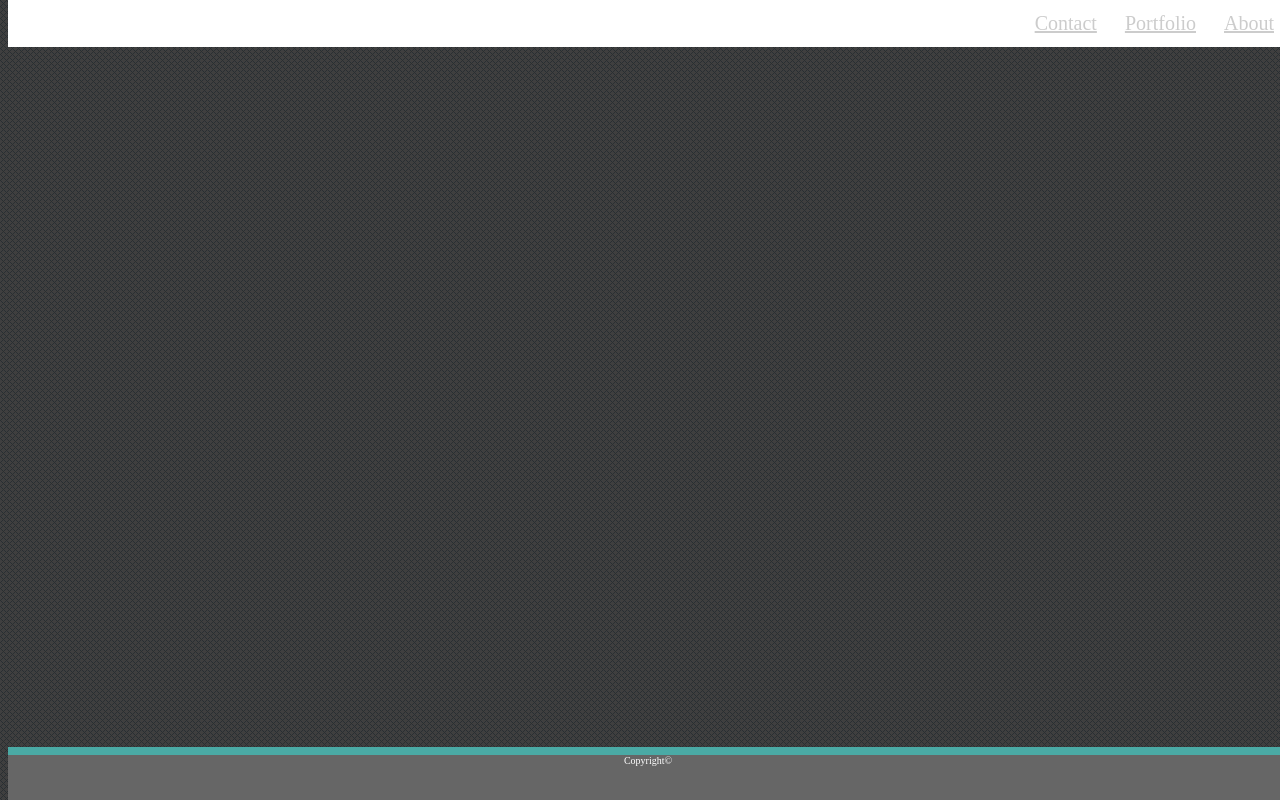
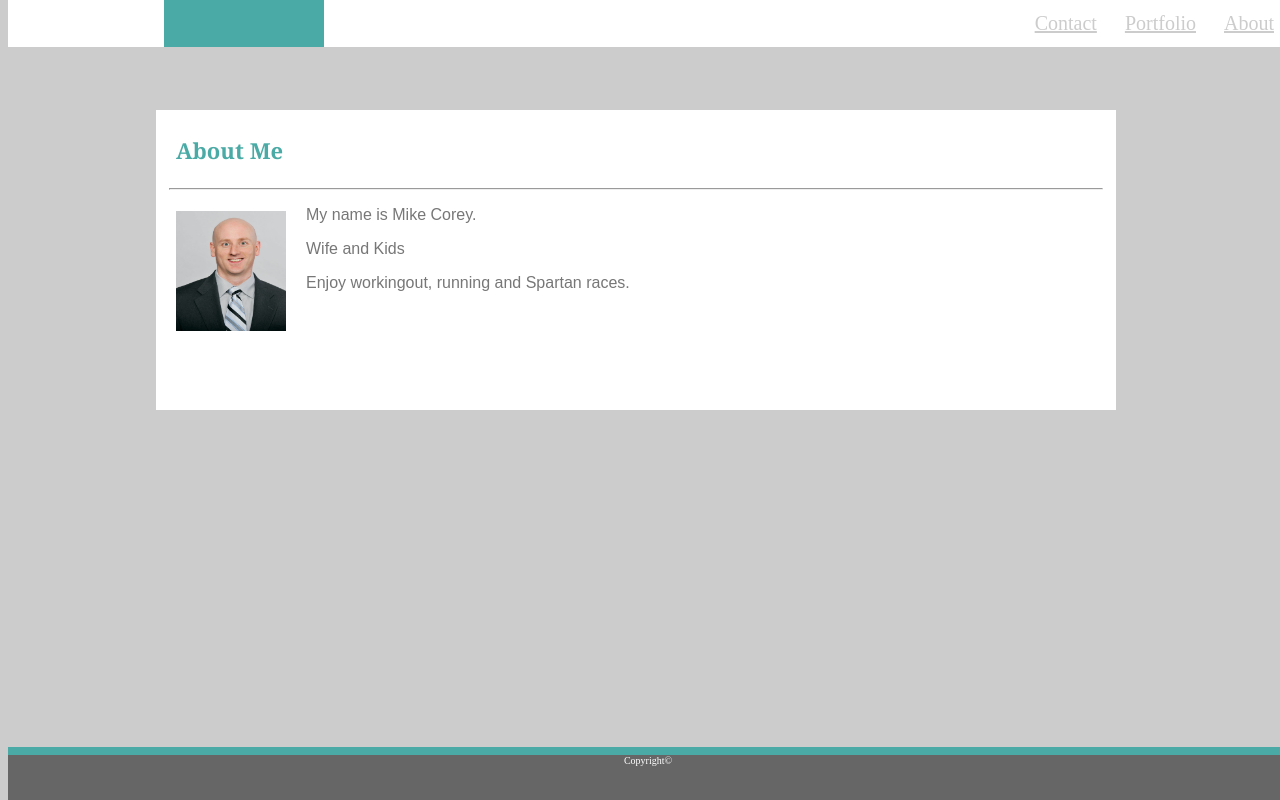
Before and after one commit to mjc5776/Basic-Portfolio, a plain HTML site: page index.html in a window 1280 px wide. Drawn offline with Linux system fonts and the light colour scheme.

Commit message:
Updated index.html and style.css

```diff
--- a/assets/css/style.css
+++ b/assets/css/style.css
@@ -1,12 +1,13 @@
 
 body{
-    background-image: url("/assets/images/crossed_stripes.png");
+    background: #cccccc;
 }
 
 /* Top navigation bar */
 .navbarTop {
     overflow:hidden;
     background-color:#ffffff;
+    border-color: #cccccc;
     position: fixed;
     top:0;
     width: 100%;
@@ -21,6 +22,56 @@ text-align: Left;
 padding: 12px 14px;
 font-size: 20px;
 }
+
+#name{
+    background-color: #4aaaa5;
+    width:160px;
+    position: absolute;
+    top: 10%;
+    left: 20%;
+    height: 300px;
+    margin-top: -50px;
+    margin-left: -100px;
+    Color:white;
+
+}
+
+#about {
+    font-family: 'Georgia', Times, Times New Roman, serif;
+    font-size: 22px;
+    color:#4aaaa5;
+    font-weight: bold;
+    padding: 25px 20px 15px;
+}
+
+hr {
+    width:97%;
+}
+
+#main {
+    background-color: #ffffff;
+    border-color: #dddddd;
+    color: #777777;
+    width:960px;
+    position: absolute;
+    top: 20%;
+    left: 20%;
+    height: 300px;
+    margin-top: -50px;
+    margin-left: -100px;
+
+
+  }
+
+  #bioImage{
+      width:110px;
+      height: 120px;
+      padding: 5px 20px 15px;
+  }
+
+  p{
+      font-family: 'Arial', 'Helvetica Neue', Helvetica, sans-serif;
+  }
 
 .footer{
     overflow:hidden;
--- a/index.html
+++ b/index.html
@@ -6,16 +6,25 @@
     <link rel="stylesheet" type="text/css" href= "assets/css/style.css"/>
 </head>
 <body>
+
     <div class="navbarTop">
+            <div id="name">
+                    Mike Corey
+            </div>
         <a href="#about">About</a>
         <a href="#Portfolio">Portfolio</a>
         <a href="#contact">Contact</a>
     </div>
-<div class="main">
-    <section>
-        This is my about me section
-    </section>
-</div>
+    <div id="main">
+       <div id="about">
+           About Me
+       </div>
+       <hr>
+       <p><img id="bioImage" src="assets/images/Corey_Mike.JPG" alt="Bio Image" style="float:left">
+        My name is Mike Corey.</p>
+       <p>Wife and Kids</p>
+       <p>Enjoy workingout, running and Spartan races.</p>
+    </div>
 
 <footer class="footer">
 Copyright&copy;
```
